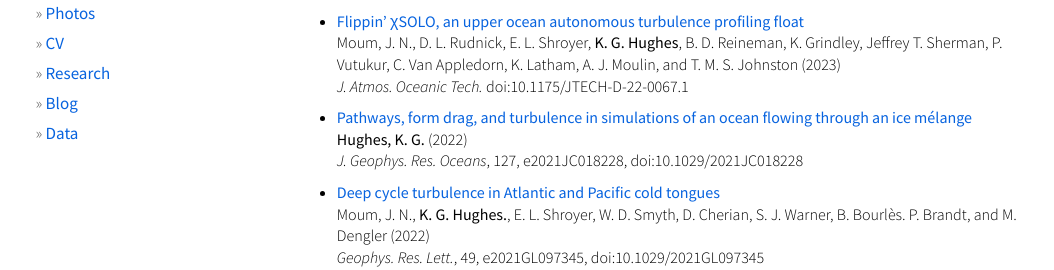
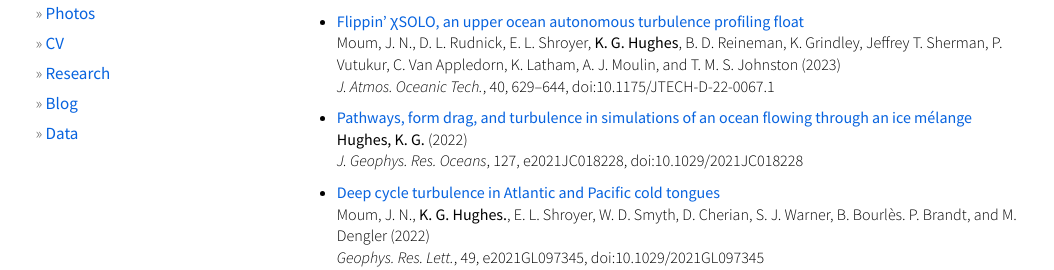
Before and after one commit to hugke729/hugke729.github.io, a Jekyll site: the page built from publications/index.md, in a window 1280 px wide and 900 px high. Shown: the part 305-575 px from the top of the window, without its empty margins (53-1107 px from the left). Built offline with Jekyll 4.4.1, drawn with Linux system fonts in a browser that asks for light colours; nearby versions of some CDN libraries.

Commit message:
Add JPO details

```diff
--- a/publications/index.md
+++ b/publications/index.md
@@ -21,7 +21,7 @@ __Hughes, K. G.__, J. N. Moum, and D. L. Rudnick (2023)
 
 * [Flippin' χSOLO, an upper ocean autonomous turbulence profiling float][pr16]
 Moum, J. N., D. L. Rudnick, E. L. Shroyer, __K. G. Hughes__, B. D. Reineman, K. Grindley, Jeffrey T. Sherman, P. Vutukur, C. Van Appledorn, K. Latham, A. J. Moulin, and T. M. S. Johnston (2023)
-*J. Atmos. Oceanic Tech.* doi:10.1175/JTECH-D-22-0067.1
+*J. Atmos. Oceanic Tech.*, 40, 629–644, doi:10.1175/JTECH-D-22-0067.1
 
 * [Pathways, form drag, and turbulence in simulations of an ocean flowing through an ice mélange][pr14]
 __Hughes, K. G.__ (2022)
```
